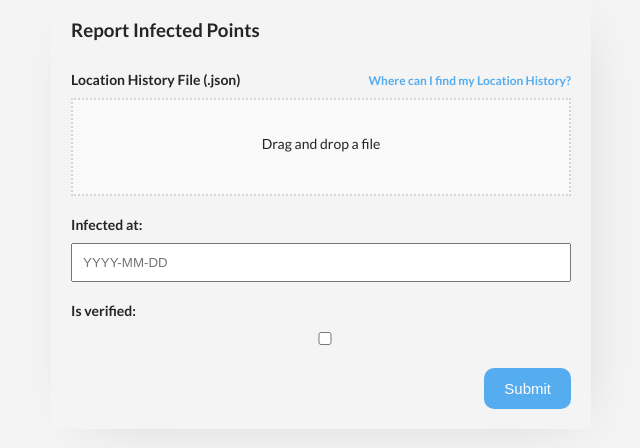
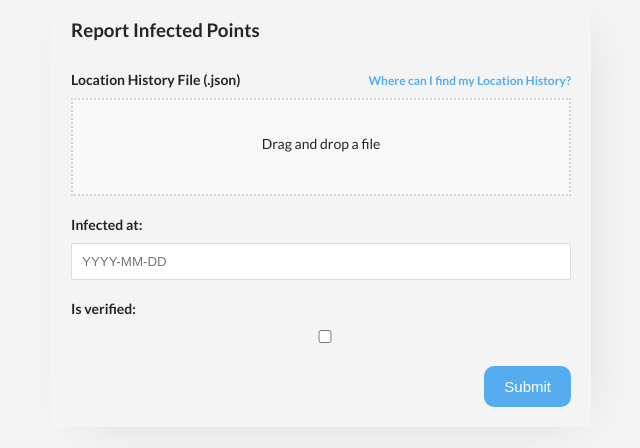
Before and after one commit to nicoknoll/howimetcorona, a Django app: page /report in a window 1280 px wide. Shown: the part 113-561 px from the top of the page, without its empty margins (319-959 px from the left). Run offline with Django 3.2, Linux system fonts and the light colour scheme; style sheets or scripts are compiled from the project's sources.

Commit message:
Small changes

```diff
--- a/core/forms.py
+++ b/core/forms.py
@@ -21,7 +21,11 @@ class BaseFileForm(forms.Form):
 
 
 class ReportForm(BaseFileForm):
-    infected_at = forms.DateField(widget=forms.TextInput(attrs={'placeholder': 'YYYY-MM-DD'}))
+    infected_at = forms.DateField(widget=forms.TextInput(attrs={
+        'placeholder': 'YYYY-MM-DD',
+        'pattern': '[0-9]{4}-[0-9]{1,2}-[0-9]{1,2}',
+        'title': 'YYYY-MM-DD'
+    }))
     is_verified = forms.BooleanField(required=False)
 
 
--- a/core/urls.py
+++ b/core/urls.py
@@ -8,5 +8,5 @@ urlpatterns = [
     re_path(r'^check/?$', views.CheckView.as_view(), name='check'),
     re_path(r'^check/map/?$', views.MapView.as_view(), name='map'),
     re_path(r'^report/?$', views.ReportView.as_view(), name='report'),
-    re_path(r'^report/confirmation?$', views.ReportConfirmationView.as_view(), name='report-confirmation'),
+    re_path(r'^report/confirmation/?$', views.ReportConfirmationView.as_view(), name='report-confirmation'),
 ]
--- a/howimetcorona/static/styles/form.scss
+++ b/howimetcorona/static/styles/form.scss
@@ -24,6 +24,8 @@
         margin-bottom: 20px;
 
         input {
+            border: 1px solid #dddddd;
+            border-radius: 2px;
             width: 100%;
             padding: 10px;
             outline: none;
--- a/howimetcorona/static/styles/main.css
+++ b/howimetcorona/static/styles/main.css
@@ -21,6 +21,8 @@
   margin-bottom: 20px;
 }
 .form__field input {
+  border: 1px solid #dddddd;
+  border-radius: 2px;
   width: 100%;
   padding: 10px;
   outline: none;
```
Also changed, not shown: 1 other file.
